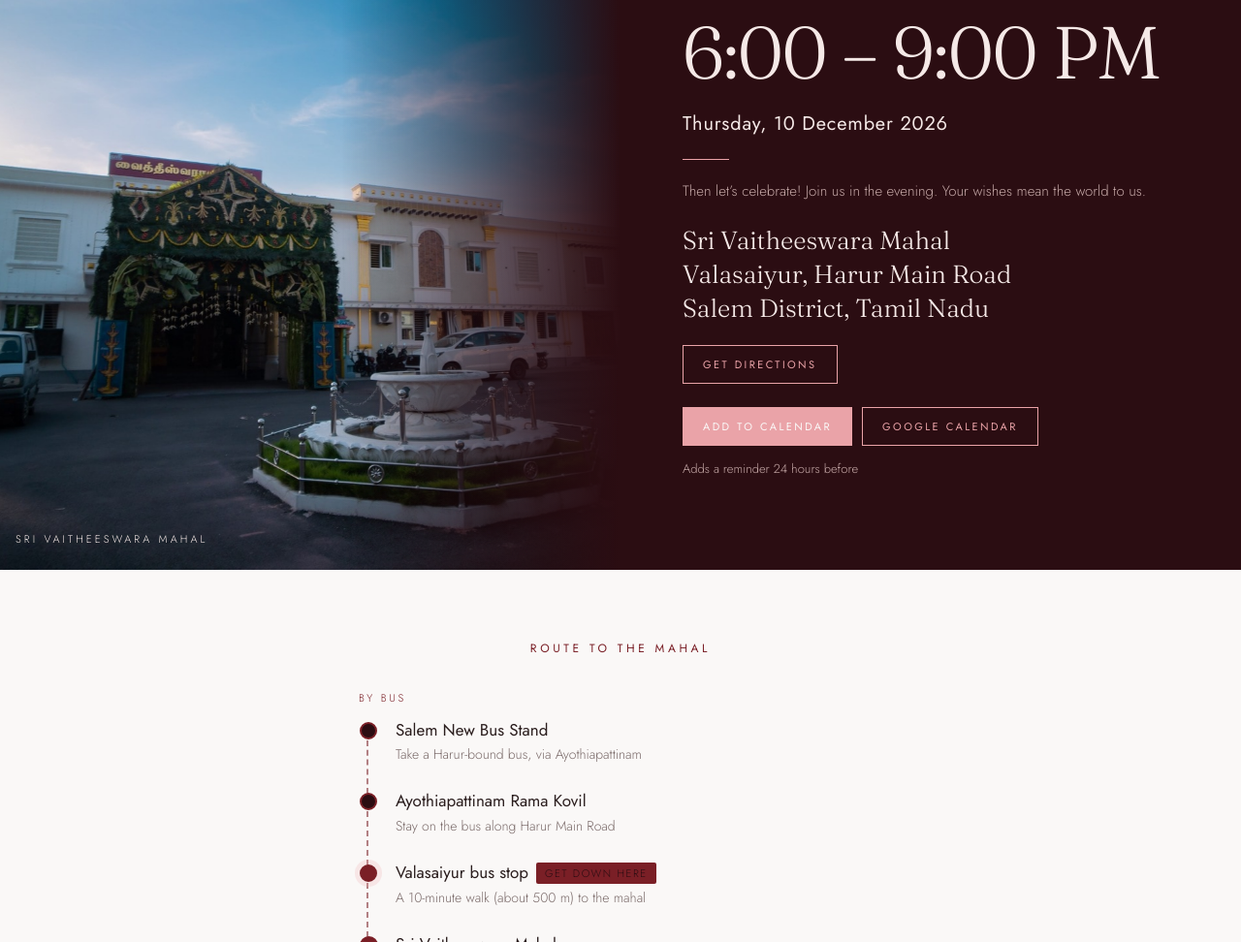
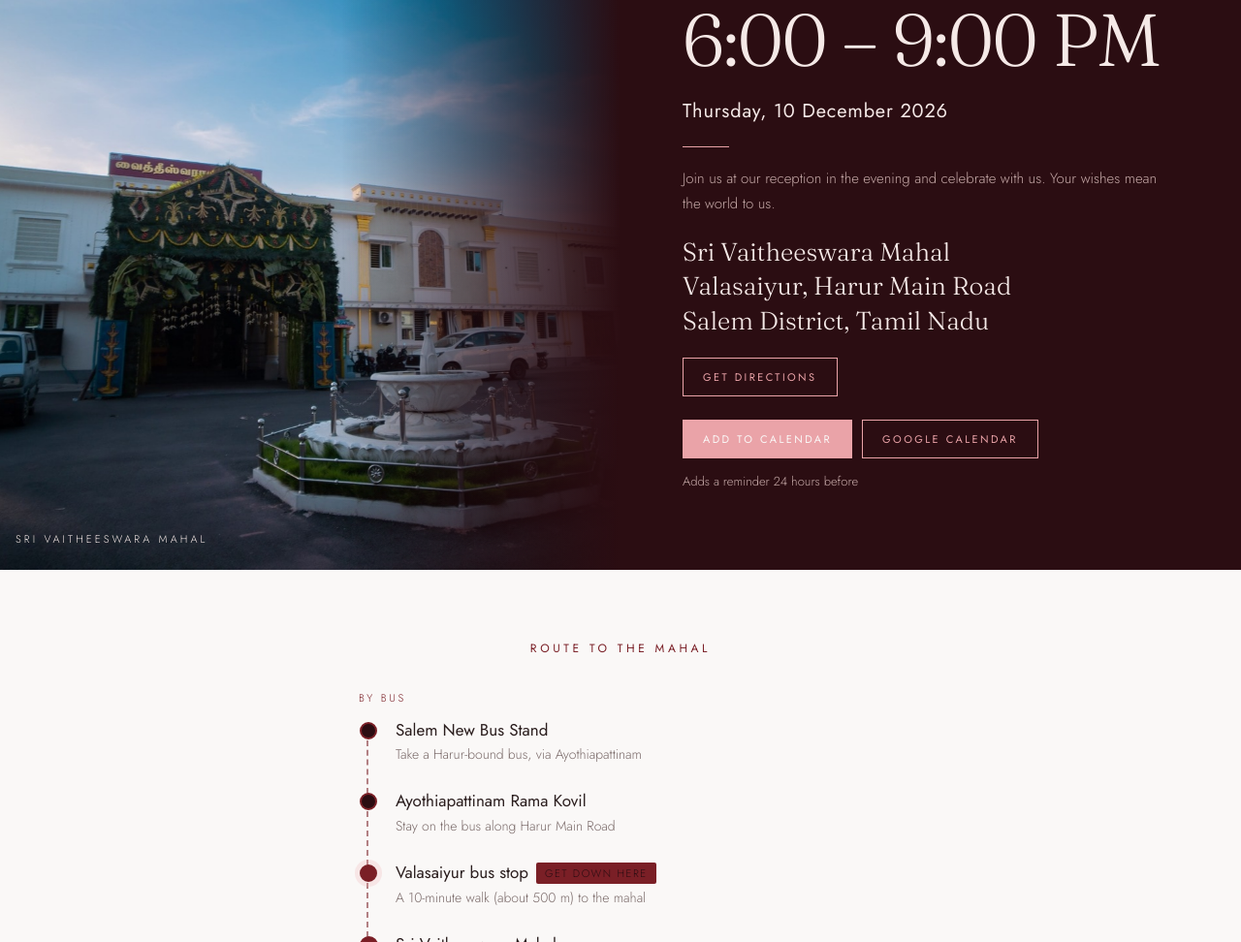
Before and after one commit to pgowthaman/gowthaman-kaviya-wedding, a plain HTML site: page index.html in a window 1280 px wide. Shown: the part 2522-3494 px from the top of the page at 97% size. Drawn offline with Linux system fonts and the light colour scheme.

Commit message:
Fix the reception line in Tamil and English now that only the reception is shown
Co-Authored-By: Claude Sonnet 5.5 <noreply@anthropic.com>

```diff
--- a/index.html
+++ b/index.html
@@ -322,7 +322,7 @@ canvas.petals{position:absolute;inset:0;width:100%;height:100%;pointer-events:no
       <div class="bigtime" data-r style="--d:.1s" data-t="6:00 – 9:00 PM|மாலை 6:00 – 9:00">6:00 – 9:00 PM</div>
       <div class="day" data-r style="--d:.15s" data-t="Thursday, 10 December 2026|வியாழக்கிழமை, 10 டிசம்பர் 2026">Thursday, 10 December 2026</div>
       <hr data-r style="--d:.2s">
-      <div class="sub" data-r style="--d:.25s" data-t="Then let’s celebrate! Join us in the evening. Your wishes mean the world to us.|மாலையில் வரவேற்பிலும் சந்திப்போம்! உங்கள் வாழ்த்துகள் எங்களுக்கு மிகவும் முக்கியம்.">Then let’s celebrate! Join us in the evening. Your wishes mean the world to us.</div>
+      <div class="sub" data-r style="--d:.25s" data-t="Join us at our reception in the evening and celebrate with us. Your wishes mean the world to us.|மாலை நடைபெறும் எங்கள் வரவேற்பு விழாவில் கலந்துகொண்டு வாழ்த்துங்கள். உங்கள் வாழ்த்துகள் எங்களுக்கு மிகவும் முக்கியம்.">Join us at our reception in the evening and celebrate with us. Your wishes mean the world to us.</div>
       <div class="place" data-r style="--d:.3s" data-t="Sri Vaitheeswara Mahal<br>Valasaiyur, Harur Main Road<br>Salem District, Tamil Nadu|ஸ்ரீ வைத்தீஸ்வரா மஹால்<br>வலசையூர், அரூர் மெயின் ரோடு<br>சேலம் மாவட்டம், தமிழ்நாடு">Sri Vaitheeswara Mahal<br>Valasaiyur, Harur Main Road<br>Salem District, Tamil Nadu</div>
       <a class="btn" data-r style="--d:.35s" href="https://maps.app.goo.gl/q5gWJJqYN99mscBv7" target="_blank" rel="noopener" data-t="Get directions|வழி காண">Get directions</a>
       <div class="row cal" data-r style="--d:.4s">
```
